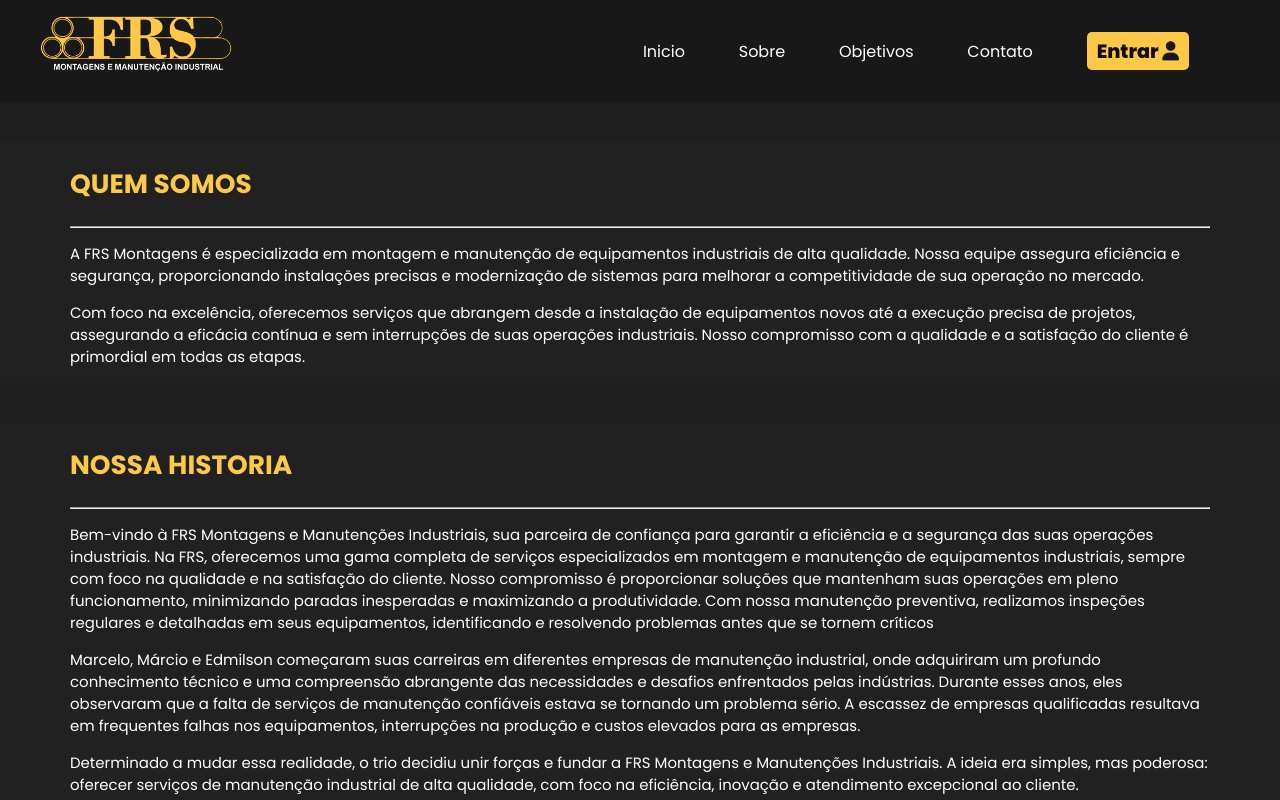
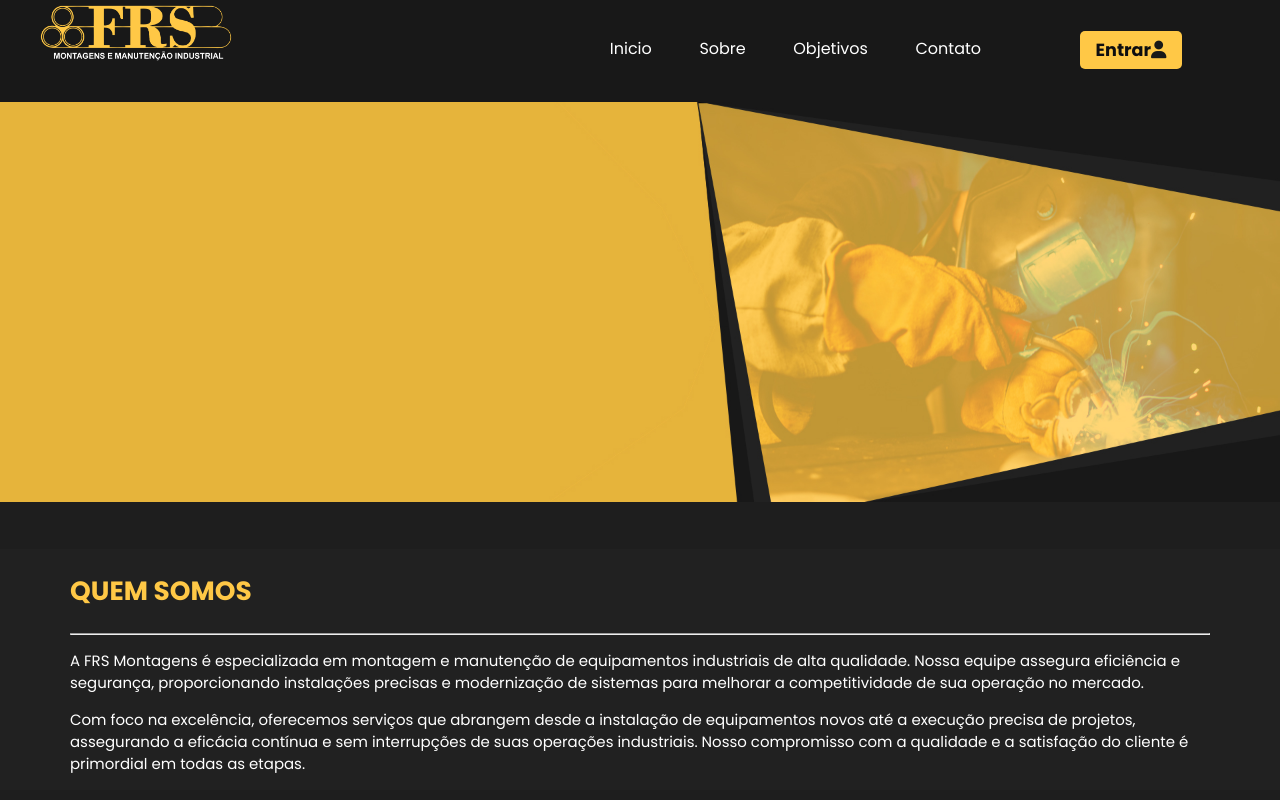
Before and after one commit to iguulima/FRS-Project, a plain HTML site: page index.html in a window 1280 px wide. Shown: the top 800 px of the page. Drawn offline with Linux system fonts and the light colour scheme.

Commit message:
0.1.5.1 - Finalização do Botão de Login

```diff
--- a/index.html
+++ b/index.html
@@ -14,14 +14,16 @@
 
                 <nav class="navbar">
                     <ul>
-                        <li><a href="">Inicio</a></li>
-                        <li><a href="">Sobre</a></li>
-                        <li><a href="">Objetivos</a></li>
-                        <li><a href="">Contato</a></li>
+                        <li class="link"><a href="">Inicio</a></li>
+                        <li class="link"><a href="">Sobre</a></li>
+                        <li class="link"><a href="">Objetivos</a></li>
+                        <li class="link"><a href="">Contato</a></li>
 
-                        <li>
-                            <button type="button" class="login-button"><a href="">Entrar <i class="fa-solid fa-user" style="color: #181818;"></i></a></button>
-                        </li>
+                        <a href="">
+                            <li class="login-button">
+                                Entrar <i class="fa-solid fa-user" style="color: #181818;"></i>
+                            </li>
+                        </a>
                     </ul>
 
 
@@ -33,7 +35,7 @@
 
 
             <section class="banner">
-                <!-- <img src="images/banner.jpg" width="100%"> -->
+                <img src="images/banner.jpg" width="100%">
             </section>
 
 
--- a/style.css
+++ b/style.css
@@ -3,7 +3,8 @@
 :root{
     --cor-header:#181818;
     --cor-fundo:#1E1E1E;
-    --cor-titulo: #ffc846;
+    --cor-amarelo: #ffc846;
+    --cor-amarelo-escuro:#d4a639;
     --cor-texto: #fff;
     --cor-secao: #212121;
     --button-text:#0E0E10;
@@ -22,13 +23,13 @@ header{
     align-content: center;
     margin:0;
     background: var(--cor-header);
-    align-items: center;
 }
 
 header img{
     width: 15vw;
     max-width: 200px;
     margin-left: 40px;
+
 }
 /* ------------------------------- NavBar -------------------------------*/
 
@@ -42,8 +43,9 @@ header img{
     float: end;
     display:flex;
     justify-content: space-around;
+    list-style-type: none;
     align-items: center;
-    list-style-type: none;
+    padding: 10px;
 }
 
 .navbar a{
@@ -51,21 +53,60 @@ header img{
     color:var(--cor-texto);
 }
 
-.login-button{
-    font-family: 'Poppins', sans;
-    background-color: var(--cor-titulo);
-    border:none;
-    font-weight: 800;
-    font-size: 1.2em;
+.link{
+    position: relative;
+    padding-bottom: 6px;
+}
+
+.link:hover a{
+    color:var(--cor-amarelo)
+}
+
+.link:before{
+    content: '';
+    position: absolute;
+    width: 0;
+    height: 3px;
+    bottom: 5px;
+    left: 50%;
+    transform: translateX(-50%);
+    background-color: var(--cor-amarelo);
+    visibility: hidden;
+    transition: all 0.3s ease-in-out 0s;
+}
+
+.link:hover:before{
+    visibility: visible ;
+    width: 120%;
+}
+
+
+.login-button {
+    background: var(--cor-amarelo);
     width: 8vw;
     height: 3vw;
     border-radius: 5px;
+    align-items: center;
+    display: flex;
+    justify-content: center;
+    margin-left: 4vw;
+    margin-bottom: 2px;
+}
+
+.login-button{
+    color:var(--button-text);
+    font-weight: 650;
+    font-size: 1.1em;
 
 }
 
-.login-button a{
-    color: var(--button-text);
+.login-button:hover{
+    background: var(--cor-amarelo-escuro);
 }
+
+
+
+
 
 
 
@@ -91,7 +132,7 @@ header img{
     font-family: 'Poppins', sans-serif;
     font-size: 1.1em;
     font-weight: bold;
-    color: var(--cor-titulo);
+    color: var(--cor-amarelo);
     clear:both;
 }
 
@@ -180,8 +221,8 @@ header img{
 .contato hr{
     padding: 0;
     margin: 0;
-    color: var(--cor-titulo);
-    border:var(--cor-titulo) 1px solid;
+    color: var(--cor-amarelo);
+    border:var(--cor-amarelo) 1px solid;
     height: 100%;
     width: 0;
 }
@@ -195,7 +236,7 @@ header img{
 /* -------------------------------  Endereco -------------------------------*/
 
 #localizacao{
-    color: var(--cor-titulo);
+    color: var(--cor-amarelo);
     background: var(--cor-secao);
     width: 70%;
     margin: 20px auto;
```
